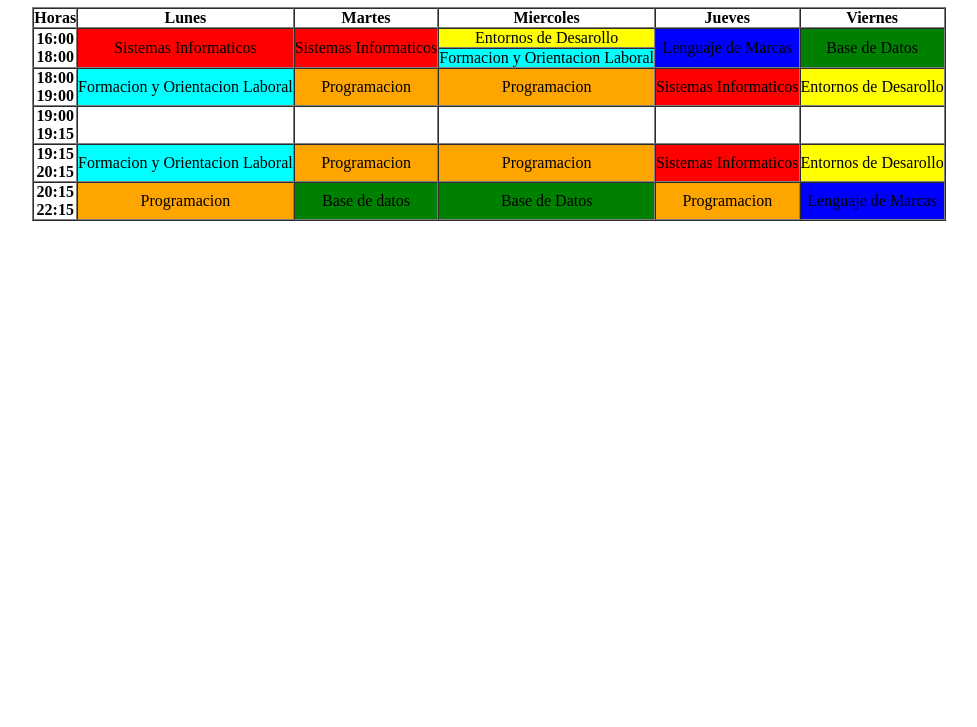
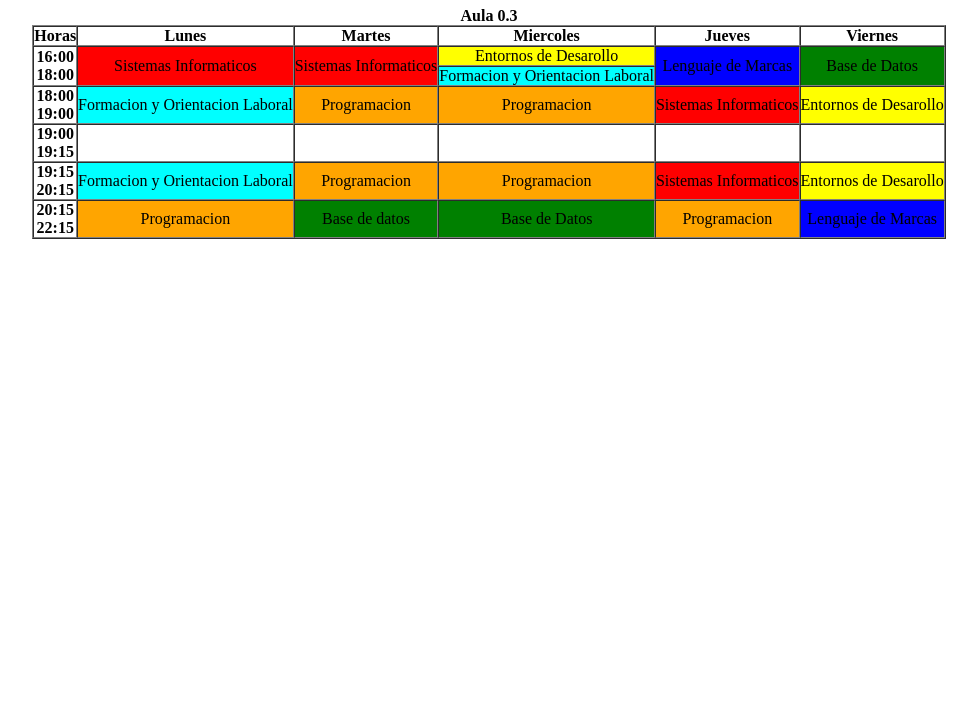
Before and after one commit to jmmenah/html-css-exercises, a plain HTML site: page examples/horario.html in a window 1280 px wide. Shown: the part 73-800 px from the top of the page, without its empty margins (151-1128 px from the left). Drawn offline with Linux system fonts and the light colour scheme.

Commit message:
Add files via upload

```diff
--- a/examples/horario.html
+++ b/examples/horario.html
@@ -6,6 +6,7 @@
 <body>
 	<h1 align="center">HORARIO</h1>
 	<table cellspacing="0" cellpadding="0" border="1" align="center">
+		<caption><strong>Aula 0.3</strong></caption>
 		<thead>
 			<tr align="center">
 				<th>Horas</th>
```
